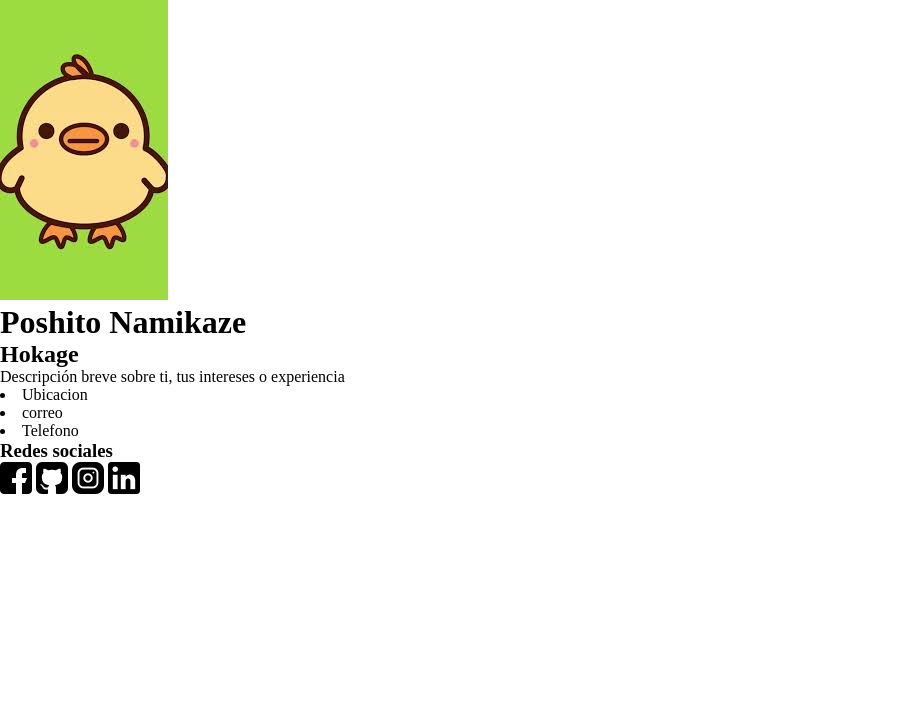
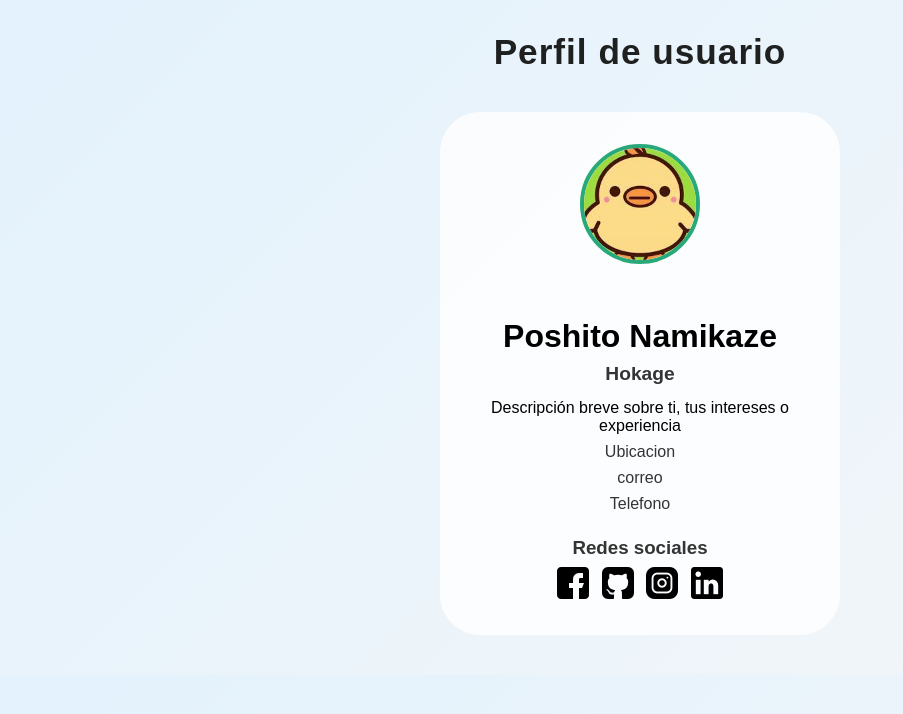
Before and after one commit to Yonangell/Ing-profile_page, a plain HTML site: page index.html in a window 1280 px wide. Shown: the whole page, without its empty margins (0-903 px from the left). Drawn offline with Linux system fonts and the light colour scheme.

Commit message:
Le dimos todo el estilo y ajustamos el html.

```diff
--- a/html/css/style.css
+++ b/html/css/style.css
@@ -1,5 +1,102 @@
-*{
+/* Estilo para el título principal fuera del div */
+.titulo-principal {
+   text-align: center;
+   font-size: 2.2rem;
+   color: #1f2020;
+   margin-top: 32px;
+   margin-bottom: 16px;
+   font-family: 'Montserrat', Arial, sans-serif;
+   letter-spacing: 1px;
+}
+* {
    margin: 0;
    padding: 0;
    box-sizing: border-box;
 }
+
+body {
+      background: linear-gradient(135deg, #e3f2fd 0%, #f4f6f8 100%);
+      font-family: 'Montserrat', Arial, sans-serif;
+      margin: 0;
+      padding: 0;
+}
+
+.perfil-conta {
+  max-width: 400px;
+  margin: 40px auto;
+  background: #ffffffcc;
+  border-radius: 40px;
+  box-shadow: 0 4px 24px rgb(25, 118, 210, 0,08);
+  padding: 32px 24px;
+  text-align: center;
+}
+
+.image {
+   width: 120px;
+   height: 120px;
+   object-fit: cover;
+   border-radius: 50%;
+   border: 4px solid #29a97a;
+   margin-bottom: 50px;
+}
+
+h1 {
+   font-size: 2rem;
+   color: black;
+   margin: 0 0 8px 0;
+}
+
+h2 {
+   font-size: 1.2rem;
+   color: #343434;
+   margin-bottom: 14px;
+}
+
+.perfil-infor{
+   margin-bottom: 20px;
+}
+
+.pefil-infor-ul {
+   list-style: none;
+   padding-left: 0;
+    margin: 0;
+}
+
+.perfil-infor-li {
+   margin: 8px 0;
+   color: #343434;
+}
+
+h3 {
+   margin-bottom: 8px;
+   color: #343434;
+}
+
+.perfil-redes {
+   text-align: center;
+   margin-top: 24px;
+}
+
+.social-a {
+   display: inline-block;
+   margin: 0 4px;
+   transition: transform 0.2s, box-shadow 0.2s;
+}
+
+.social-a:hover {
+   transform: scale(1.15);
+   box-shadow: 0 2px 8px rgba(215, 13, 13, 0.909);
+}
+
+.pefil-ima {
+   width: 40px;
+   height: 40px;
+   border-radius: 40px;
+   background: black;
+   padding: 6px;
+   box-shadow: 0 2px 8px rgba(21, 20, 20, 0.915);
+}
+
+.social-a:hover .pefil-ima {
+background: #131313;
+}
--- a/index.html
+++ b/index.html
@@ -4,9 +4,15 @@
     <meta charset="UTF-8" />
     <meta name="viewport" content="width=device-width, initial-scale=1.0" />
     <title>Página de perfil</title>
-    <link rel="stylesheet" href="html/css/style.css">
+    <link rel="stylesheet" href="html/css/style.css" />
+    <link
+      rel="icon"
+      type="image/x-icon"
+      href="html/asset/icon/empresario.png"
+    />
   </head>
   <body>
+    <h1 class="titulo-principal">Perfil de usuario</h1>
     <div class="perfil-conta">
       <header>
         <img src="html/asset/imagen/poshito.png" class="image" alt="poshito" />
@@ -16,18 +22,38 @@
       <main class="principal">
         <section class="perfil-infor">
           <p>Descripción breve sobre ti, tus intereses o experiencia</p>
-          <lu>
-            <li>Ubicacion</li>
-            <li>correo</li>
-            <li>Telefono</li>
-          </lu>
+          <ul class="pefil-infor-ul">
+            <li class="perfil-infor-li">Ubicacion</li>
+            <li class="perfil-infor-li">correo</li>
+            <li class="perfil-infor-li">Telefono</li>
+          </ul>
         </section>
         <section class="perfil-redes">
-            <h3>Redes sociales</h3>
-            <a href=""><img src="html/asset/icon/facebook -fb.png" alt="facebook"></a>
-            <a href=""><img src="html/asset/icon/signo-de-github.png" alt="github"></a>
-            <a href=""><img src="html/asset/icon/instagra.png" alt=""></a>
-            <a href=""><img src="html/asset/icon/linkedin.png" alt=""></a>
+          <h3>Redes sociales</h3>
+          <a href="#" class="social-a"
+            ><img
+              src="html/asset/icon/facebook -fb.png"
+              alt="facebook"
+              class="perfil-ima"
+          /></a>
+          <a href="#" class="social-a"
+            ><img
+              src="html/asset/icon/signo-de-github.png"
+              alt="github"
+              class="perfil-ima"
+          /></a>
+          <a href="#" class="social-a"
+            ><img
+              src="html/asset/icon/instagra.png"
+              alt="instagram"
+              class="perfil-ima"
+          /></a>
+          <a href="#" class="social-a"
+            ><img
+              src="html/asset/icon/linkedin.png"
+              alt="linkedin"
+              class="perfil-ima"
+          /></a>
         </section>
       </main>
     </div>
```
Also changed, not shown: html/asset/icon/empresario.png (added).
